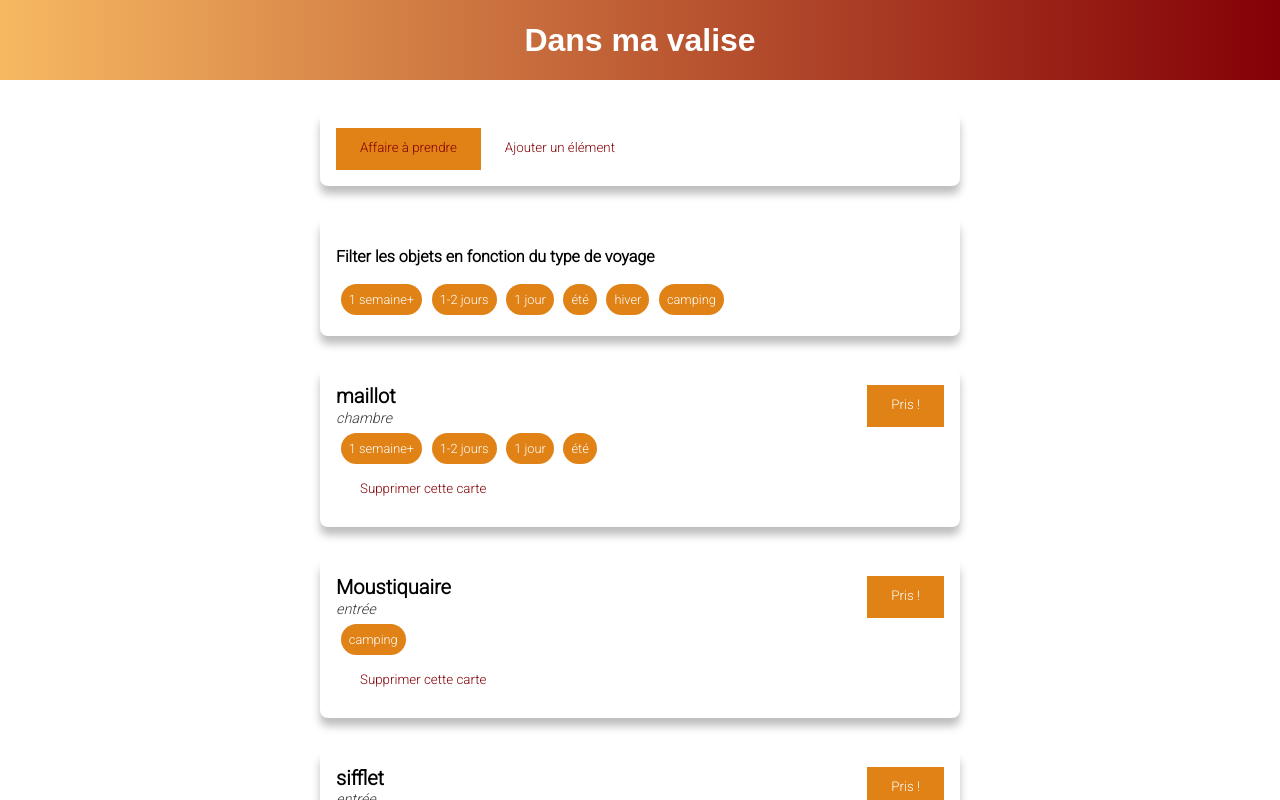
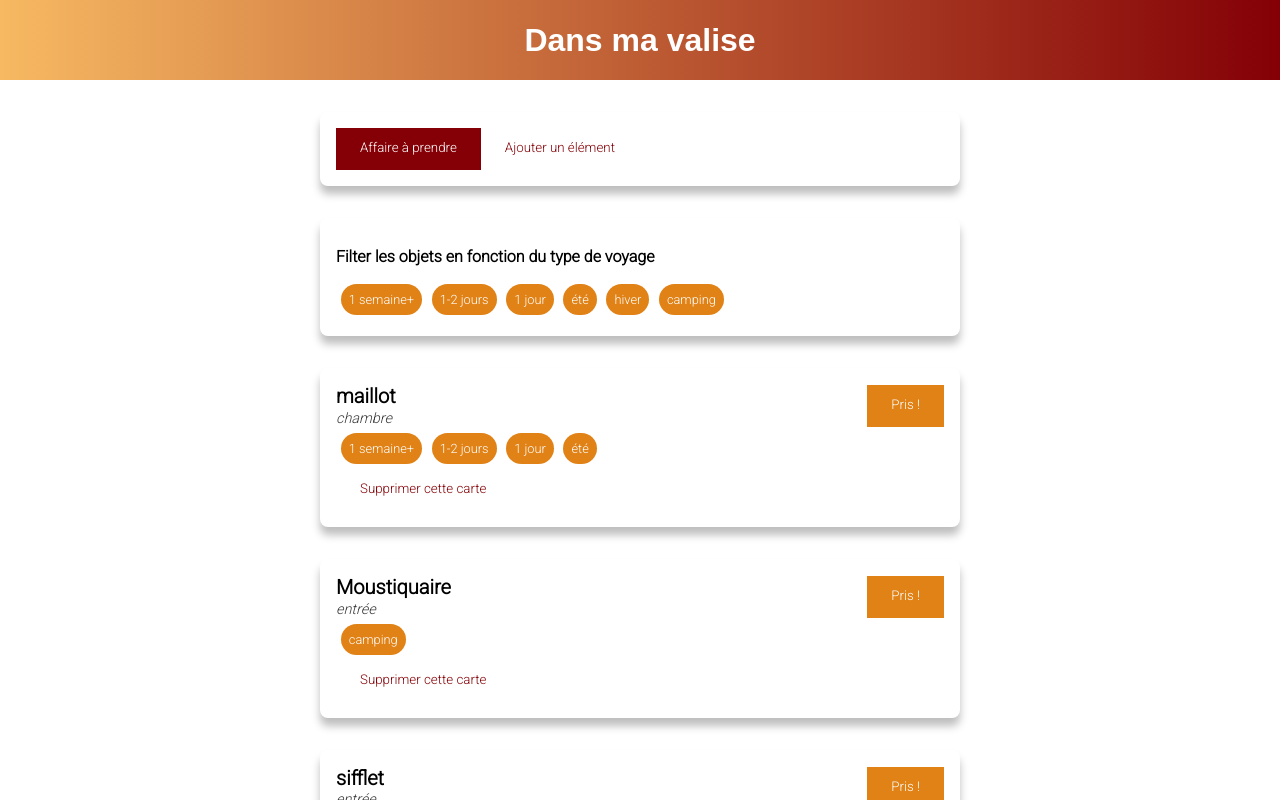
Before and after one commit to Alekiel42/dans-ma-valise, a Vue app in the folder front-valise/: page / in a window 1280 px wide. In both pictures the pointer is over the button "Affaire à prendre". Shown: the top 800 px of the page. Built offline with nearby package versions, Linux system fonts and the light colour scheme; a web font is replaced by a local one.

Commit message:
front / improve color button

```diff
--- a/front-valise/src/components/UI/BaseButton.vue
+++ b/front-valise/src/components/UI/BaseButton.vue
@@ -33,8 +33,7 @@ button div {
 
 button:hover,
 button:active {
-  background-color: $main-color;
-  color: $dark-color;
+  background-color: $dark-color;
 }
 
 
```
